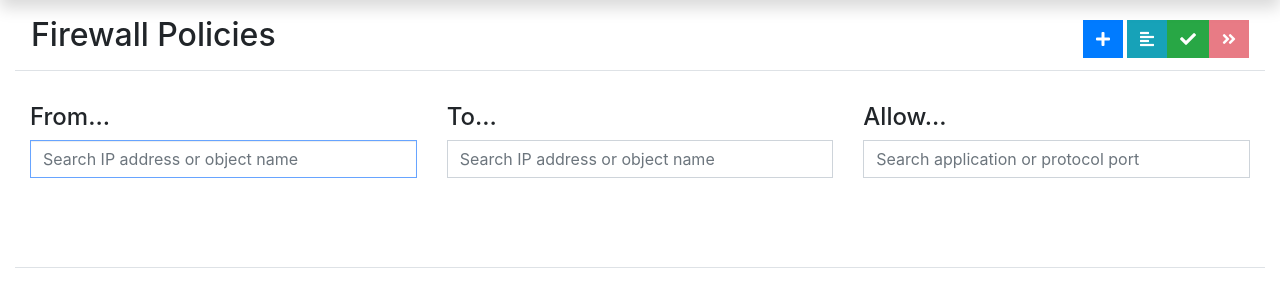
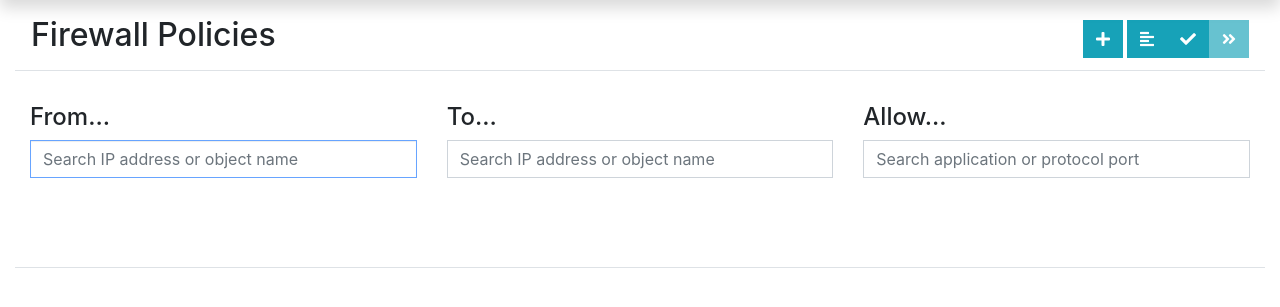
Before and after one commit to haeringer/srx-yamlr, a Django app: page /generator/ in a window 1280 px wide. Shown: the part 48-355 px from the top of the page. Run offline with Django 3.2, Linux system fonts and the light colour scheme; tables that the repository leaves empty hold one stand-in row (values such as "Sample post"); some libraries are stand-ins or nearby versions.

Commit message:
fix cosmetic issues

```diff
--- a/generator/static/generator/style.css
+++ b/generator/static/generator/style.css
@@ -11,6 +11,11 @@ body {
   .form-control:focus {
     border-color: #67a4ff;
     box-shadow: inset 0 1px 1px rgba(0, 0, 0, 0.075), 0 0 8px rgba(255, 0, 0, 0);
+  }
+
+  .swal-button:focus {
+    outline: none;
+    box-shadow: none;
   }
 
   .search-results-list {
--- a/generator/templates/generator/index.html
+++ b/generator/templates/generator/index.html
@@ -5,8 +5,7 @@
     <meta name="viewport" content="width=device-width, initial-scale=1, shrink-to-fit=no">
     <meta name="description" content="SRX Firewall Config Generator">
     <meta name="author" content="bhaeringer">
-    <link rel="shortcut icon" href="/static/favicon-1.ico?v=1" type="image/x-icon">
-    <link rel="icon" href="/static/favicon.ico" type="image/x-icon">
+    <link rel="shortcut icon" href="/static/favicon.ico?v=1" type="image/x-icon">
 
     <title>Config Generator</title>
 
@@ -149,16 +148,16 @@
             <div class="btn-toolbar mb-2 mb-md-0 pr-2">
               <div class="btn-group mr-2">
                 <div data-toggle="tooltip" data-placement="bottom" title="Create new object">
-                  <button class="btn btn-primary" id="create-object" data-toggle="modal" data-target="#create-object-modal"><i class="fas fa-plus"></i></button>
+                  <button class="btn btn-info" id="create-object" data-toggle="modal" data-target="#create-object-modal"><i class="fas fa-plus"></i></button>
                 </div>
                 <div data-toggle="tooltip" data-placement="bottom" title="Show YAML">
                   <button class="btn btn-info ml-1" id="show-yaml"><i class="fas fa-align-left"></i></button>
                 </div>
                 <div data-toggle="tooltip" data-placement="bottom" title="Check config">
-                  <button class="btn btn-success" id="check-config"><i class="fas fa-check"></i></button>
+                  <button class="btn btn-info" id="check-config"><i class="fas fa-check"></i></button>
                 </div>
                 <div data-toggle="tooltip" data-placement="bottom" title="Deploy config">
-                  <button class="btn btn-danger disabled" id="deploy-config"><i class="fas fa-angle-double-right"></i></button>
+                  <button class="btn btn-info disabled" id="deploy-config"><i class="fas fa-angle-double-right"></i></button>
                 </div>
               </div>
 
```
